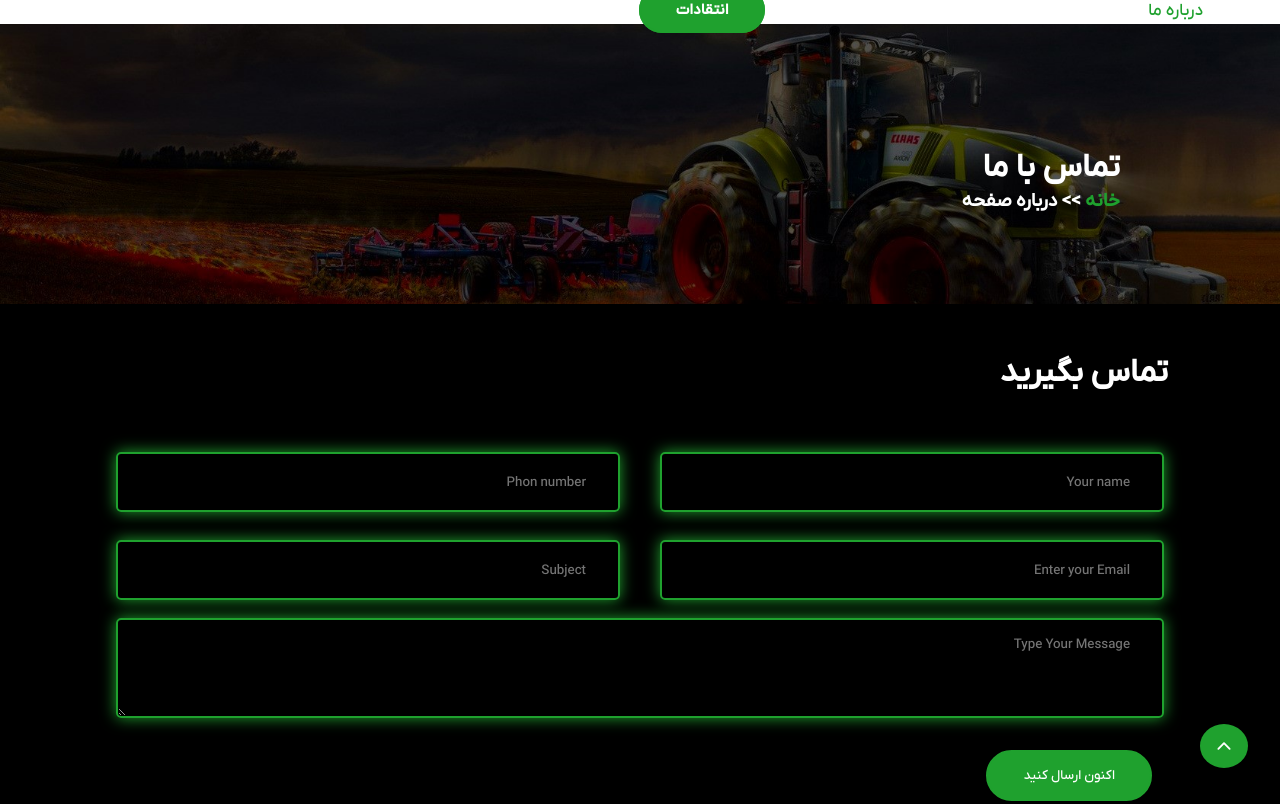
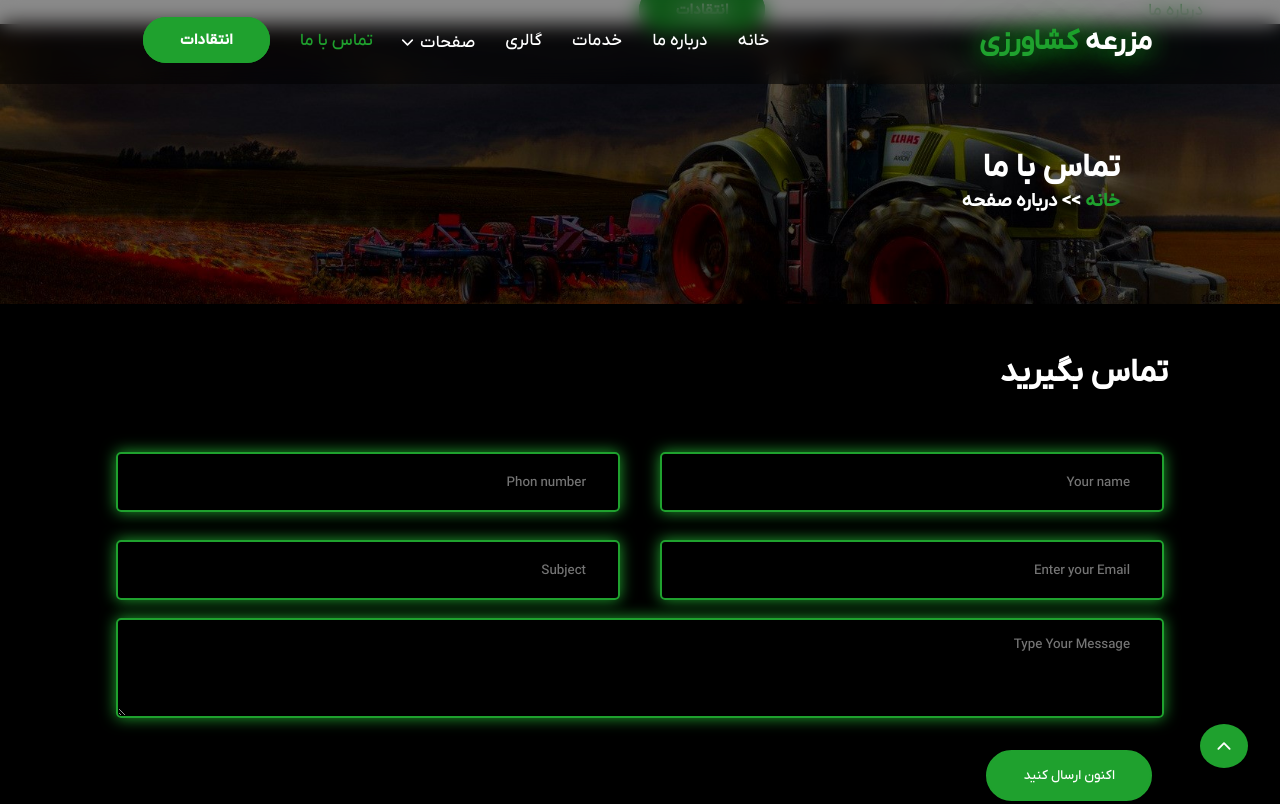
Before and after one commit to mohammad0srayan/farm, a plain HTML site: page Contact.html in a window 1280 px wide. Shown: the top 804 px of the page. Drawn offline with nearby package versions, Linux system fonts and the light colour scheme; files whose address does not match are found by name.

Commit message:
update header project

```diff
--- a/Contact.html
+++ b/Contact.html
@@ -17,10 +17,14 @@
         <a href="#"><ion-icon name="chevron-up-outline"></ion-icon></a>
     </div>
     <!-- header in website -->
+    <header>
+        <a class="logo" href="#">مزرعه<span> کشاورزی</span></a>
+        <nav>
+
             <div class="menu-sidebar">
                 <ul class="menu-navbar">
                     <li><a href="index.html">خانه</a></li>
-        <li><a href="About.html"><span>درباره ما</span></a></li>
+                    <li><a href="About.html">درباره ما</a></li>
                     <li><a href="Service.html">خدمات</a></li>
                     <li><a href="Gallery.html">گالری</a></li>
                     <li>
@@ -32,12 +36,37 @@
                             </div>
                         </ul>
                     </li>
-        <li><a href="Contact.html">تماس با ما</a></li>
+                    <li><a href="Contact.html"><span>تماس با ما</span></a></li>
                     <div class="btn-hdr-side">
                         <a href="Contact.html">انتقادات</a>
                     </div>
                 </ul>
             </div>
+
+
+            <ul class="menu">
+                <li><a href="index.html">خانه</a></li>
+                <li><a href="About.html">درباره ما</a></li>
+                <li><a href="Service.html">خدمات</a></li>
+                <li><a href="Gallery.html">گالری</a></li>
+                <li><a href="#">صفحات<ion-icon class="ionicons" name="chevron-down-outline"></ion-icon></a>
+                    <ul class="menu-li">
+                        <div class="menu-li-i">
+                            <li><a href="Blog.html">پست های وبلاگ</a></li>
+                            <li><a href="#">صفحات دیگر...</a></li>
+                        </div>
+                    </ul>
+                </li>
+                <li><a href="Contact.html"><span>تماس با ما</span></a></li>
+                <div class="btn-hdr">
+                    <a href="Contact.html">انتقادات</a>
+                </div>
+            </ul>
+            <div class="sidebar">
+                <a href="#"><ion-icon name="menu-outline"></ion-icon></a>
+            </div>
+        </nav>
+    </header>
 
 
     <ul class="menu">
```
Also changed, not shown: Blog-page.html (+6 -2 lines), Blog.html (+6 -2 lines), Gallery.html (+8 -4 lines), Service.html (+8 -4 lines). Lines whose indentation alone changed are shown as unchanged.
